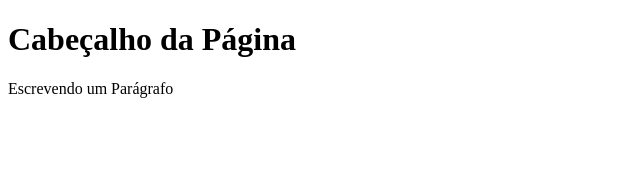
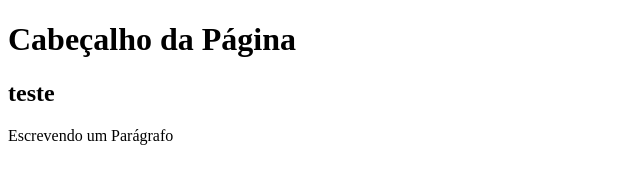
Before and after one commit to DavidIsaque/praticando2, a plain HTML site: page index.html in a window 1280 px wide. Shown: the whole page, without its empty margins (0-640 px from the left). Drawn offline with Linux system fonts and the light colour scheme.

Commit message:
index.html

```diff
--- a/index.html
+++ b/index.html
@@ -4,7 +4,9 @@
         <meta charset="UTF-8">
         <title>Primeiro HTML</title>
     <head>
+        <body>
         <h1>Cabeçalho da Página</h1>
+            <h2>teste</h2>
         <p>Escrevendo um Parágrafo</p>
-    <body>
+        </body>
 </html>
```
